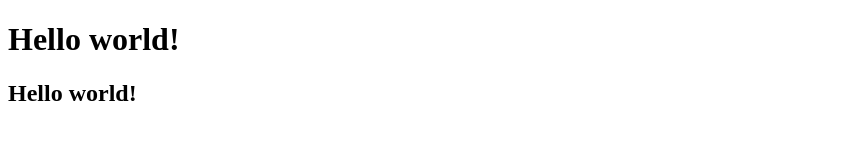
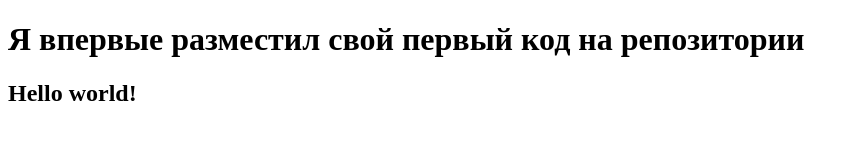
Before and after one commit to Sattling/new-repo, a plain HTML site: page index.html in a window 1280 px wide. Shown: the whole page, without its empty margins (0-859 px from the left). Drawn offline with Linux system fonts and the light colour scheme.

Commit message:
New commit

```diff
--- a/index.html
+++ b/index.html
@@ -4,10 +4,10 @@
     <meta charset="UTF-8">
     <meta http-equiv="X-UA-Compatible" content="IE-edge">
     <meta name="viewport" content="width=device-width, initial-scale=1.0">
-    <title>Document</title>
+    <title>New git project</title>
 </head>
 <body>
-    <h1>Hello world!</h1>
+    <h1>Я впервые разместил свой первый код на репозитории</h1>
     <h2>Hello world!</h2>
 </body>
 </html>
```
Also changed, not shown: 1 other file.
